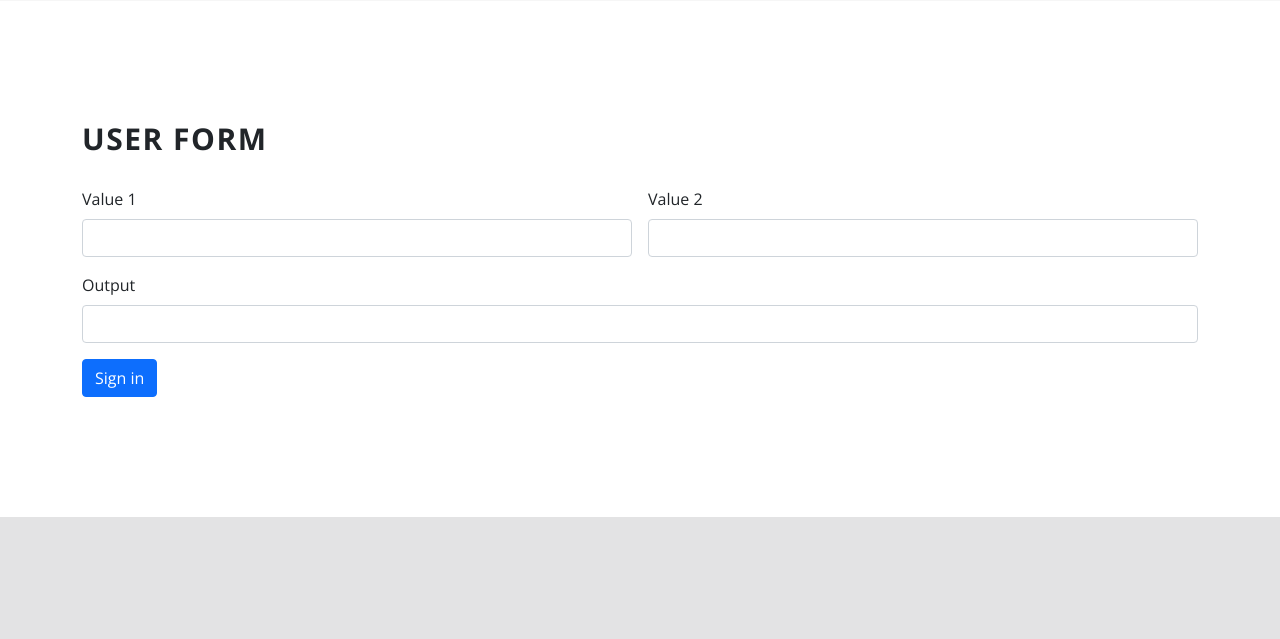
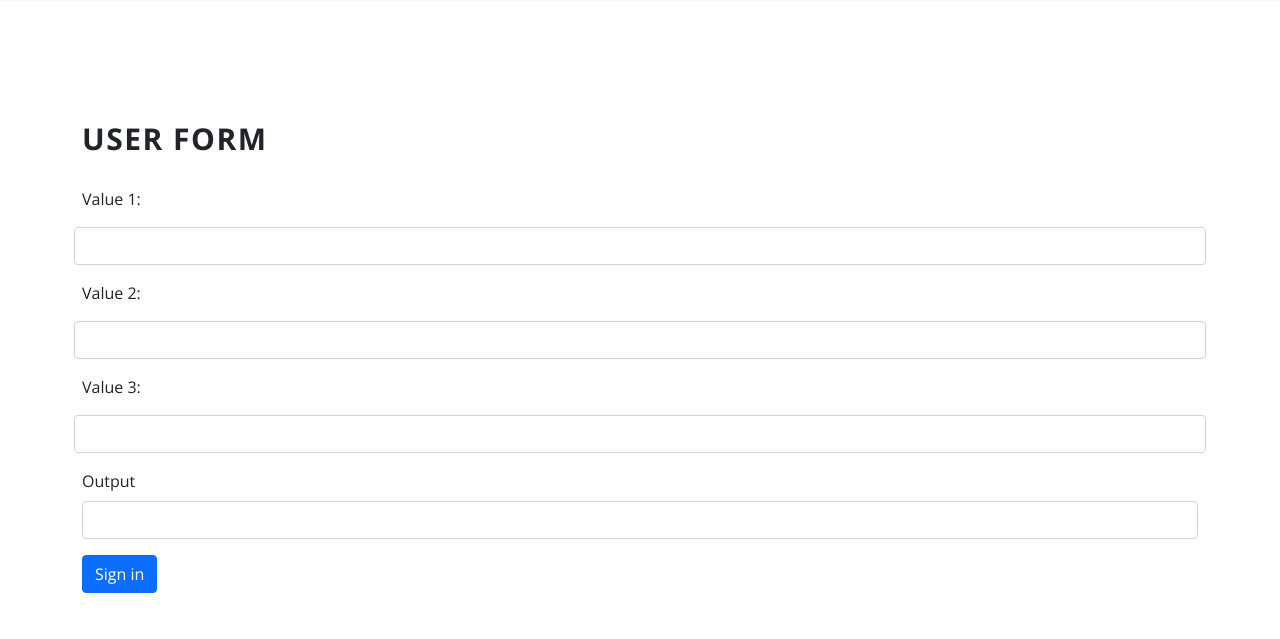
Before and after one commit to naimahassan43/django-basics, a Django app: page /userform/ in a window 1280 px wide. Shown: the part 109-748 px from the top of the page. Run offline with Django 4.2, Linux system fonts and the light colour scheme; some libraries are stand-ins or nearby versions.

Commit message:
Django forms

```diff
--- /dev/null
+++ b/proj1/forms.py
@@ -0,0 +1,6 @@
+from django import forms
+
+class usersForm(forms.Form):
+ num1 = forms.CharField(label="Value 1", required=False, widget = forms.TextInput(attrs={'class': 'form-control'}))
+ num2 = forms.CharField(label="Value 2", widget=forms.TextInput(attrs={'class': 'form-control'}))
+ num3 = forms.CharField(label="Value 3", widget=forms.TextInput(attrs={'class': 'form-control'}))
--- a/proj1/urls.py
+++ b/proj1/urls.py
@@ -23,5 +23,6 @@ urlpatterns = [
     path('business-rate/', views.businessRate, name='business'),
     path('services/', views.services, name='services'),
     path('userform/', views.userForm, name='userform'),
+    # path('submitform/', views.submitForm, name='submitform'),
 
 ]
--- a/proj1/views.py
+++ b/proj1/views.py
@@ -1,5 +1,6 @@
 from django.http import HttpResponse,HttpResponseRedirect
 from django.shortcuts import render
+from .forms import usersForm
 
 def homePage(request):
  # data={
@@ -24,7 +25,9 @@ def services(request):
 
 def userForm(request):
  final = 0
- data={}
+ fn = usersForm()
+
+ data={'form':fn}
  try:
   if request.method == "POST":
   # n1 = int(request.GET['val1'])
@@ -33,8 +36,7 @@ def userForm(request):
    n2 = int(request.POST.get('val2'))
    final = n1+n2
    data = {
-    'n1': n1,
-    'n2': n2,
+    'form':fn,
     'output': final
     }
    url = "/services/?output={}".format(final)
@@ -42,3 +44,19 @@ def userForm(request):
  except:
    pass
  return render(request,"userform.html", data)
+
+# def submitForm(request):
+#   try:
+#     if request.method == 'POST':
+#       n1 = int(request.POST.get('num1'))
+#       n2 = int(request.POST.get('num2'))
+#       final = n1 + n2
+#       data = {
+#         'n1':n1,
+#         'n2':n2,
+#         'output': final
+#         }
+
+#     return HttpResponse(final)
+#   except:
+#     pass
--- a/templates/userform.html
+++ b/templates/userform.html
@@ -12,14 +12,15 @@
              <div class="col-12">
               <form class="row g-3" method="post">
                {% csrf_token %}
-               <div class="col-md-6">
+               {{form}}
+               <!-- <div class="col-md-6">
                 <label for="val1" class="form-label">Value 1</label>
                 <input type="text" class="form-control" value="{{n1}}" id="val1" name="val1">
               </div>
               <div class="col-md-6">
                <label for="val2" class="form-label">Value 2</label>
                <input type="text" class="form-control" value="{{n2}}" id="val2" name="val2">
-              </div>
+              </div> -->
                <div class="col-12">
                 <label for="output" class="form-label">Output</label>
                 <input type="text" class="form-control" value="{{output}}" id="output">
```
